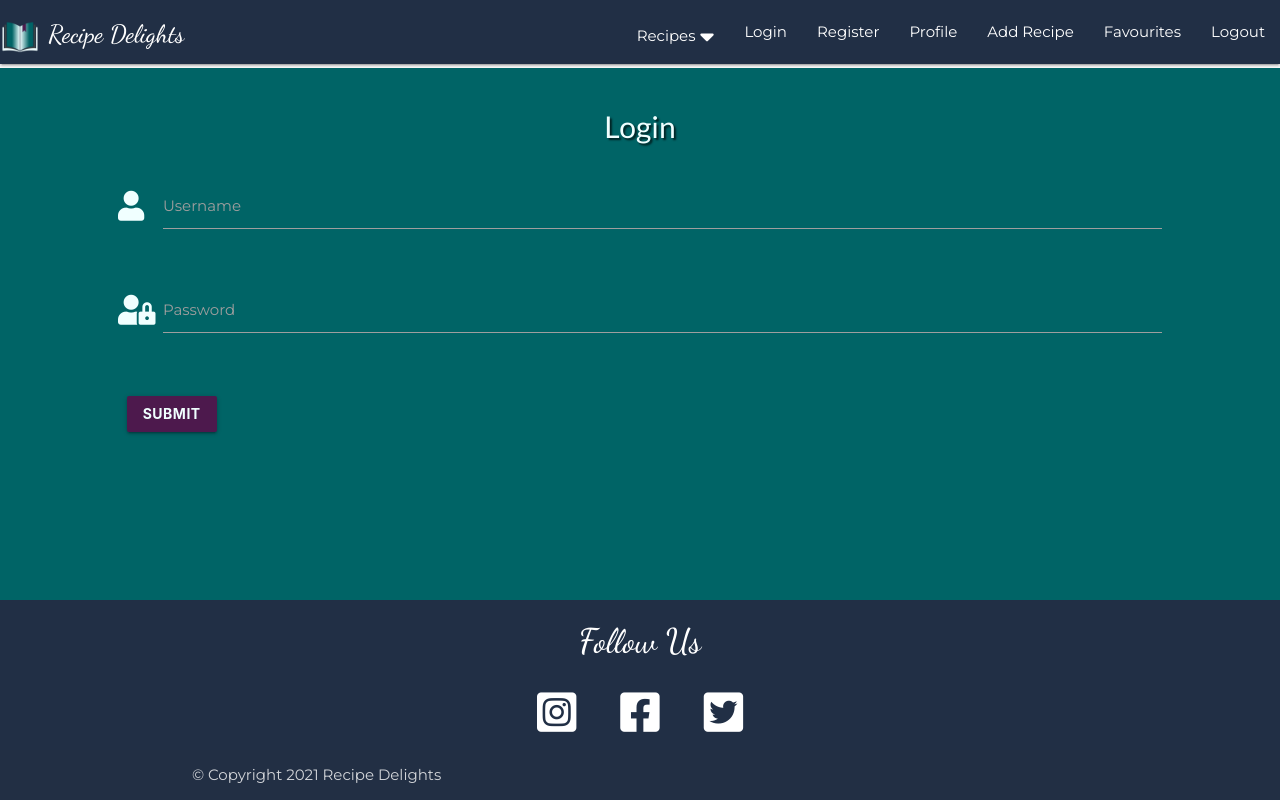
After one commit to RCass172/recipe-delights, a Flask app: page /login in a window 1280 px wide. The commit adds this page. Run offline with Flask 2, Linux system fonts and the light colour scheme; some libraries are stand-ins or nearby versions.

Commit message:
Add login template

```diff
--- a/app.py
+++ b/app.py
@@ -35,8 +35,8 @@ def login():
 
         if existing_user:
             # Ensure the password matches
-            if check_password_hash(
-                existing_user["password"], request.form.get("password")):
+            if check_password_hash(existing_user["password"],
+                request.form.get("password")):
                     session["user"] = request.form.get("username").lower()
                     return redirect(url_for(
                         "profile", username=session["user"]))
--- a/templates/index.html
+++ b/templates/index.html
@@ -13,7 +13,7 @@
             <div class="row">
                 <div class="hero-btn">
                     <a href="{{ url_for('recipe_categories') }}" class="button white-text">Inspire Me</a>
-                    <a class="button white-text">Login</a>
+                    <a href="{{ url_for('login') }}" class="button white-text">Login</a>
                 </div>
             </div>
         </div>
--- /dev/null
+++ b/templates/login.html
@@ -0,0 +1,31 @@
+{% extends "base.html" %}
+{% block content %}
+    <div>
+        <h1 class="heading-text">Login</h1>
+    </div>
+    <div class="row">
+        <form class="col s12 m10 offset-m1" method="POST" action="{{ url_for('login') }}">
+            <div class="form-box">
+                <div class="row">
+                    <div class="input-field col s12">
+                        <i class="fas fa-user prefix"></i>
+                        <input id="username" name="username" type="text" minlength="4" maxlength="20"
+                            pattern="^[a-zA-Z0-9]{4,20}$" class="validate" required>
+                        <label for="username">Username</label>
+                    </div>
+                </div>
+                <div class="row">
+                    <div class="input-field col s12">
+                        <i class="fas fa-user-lock prefix"></i>
+                        <input id="password" name="password" type="password" minlength="4" maxlength="20"
+                            pattern="^[a-zA-Z0-9]{4,20}$" class="validate" required>
+                        <label for="password">Password</label>
+                    </div>
+                </div>
+                <div class="row">
+                    <button type="submit" class="btn">Submit</button>
+                </div>
+            </div>
+        </form>
+    </div>
+{% endblock %}
```
